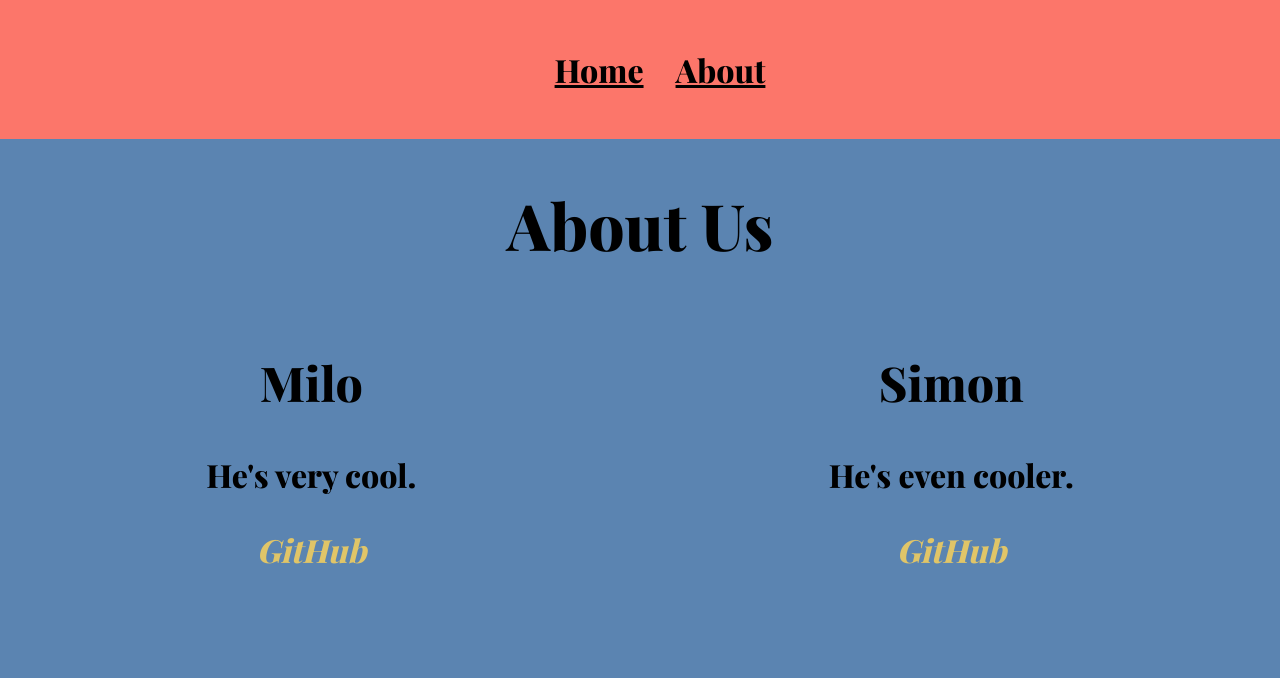
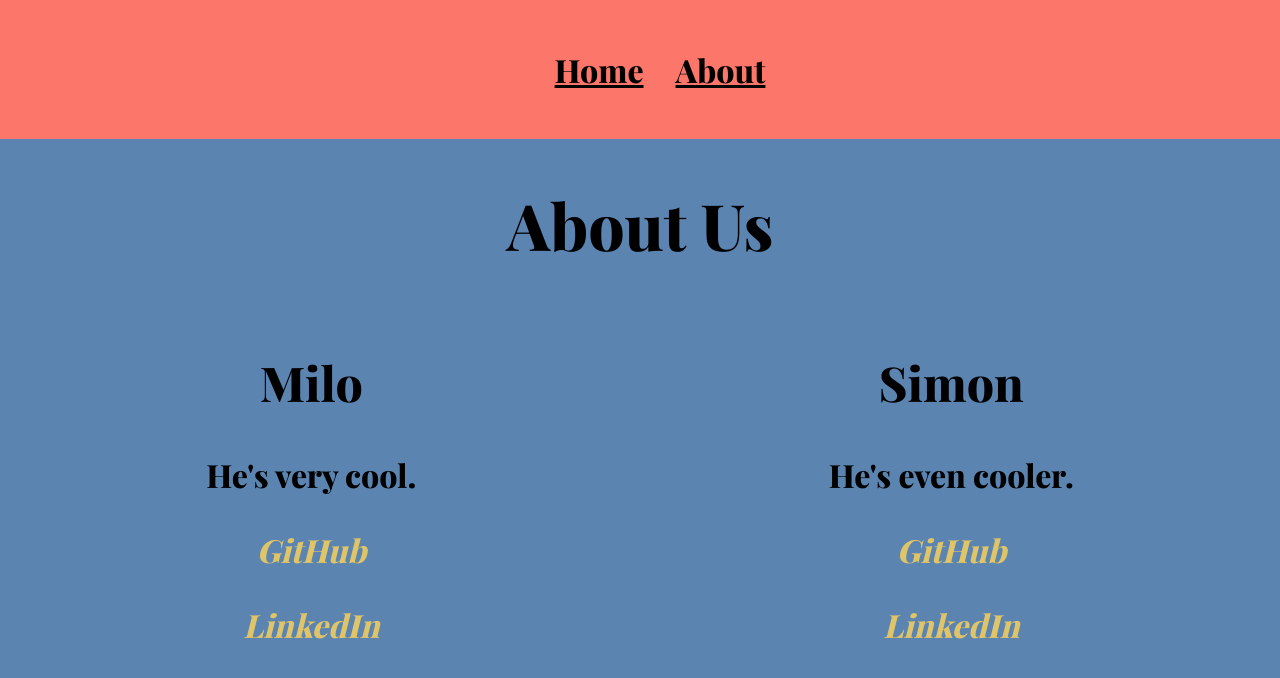
Before and after one commit to sclemson/Crunch, a React (Create React App) app: page /about in a window 1280 px wide. Shown: the top 678 px of the page. Built offline with nearby package versions, Linux system fonts and the light colour scheme; a web font is replaced by a local one.

Commit message:
cleaned up code a bit

```diff
--- a/src/components/About.js
+++ b/src/components/About.js
@@ -17,6 +17,15 @@ const About = () => {
               GitHub
             </a>
           </p>
+          <p>
+            <a
+              href="https://www.linkedin.com/in/milo-bedini-794787154/"
+              target="_blank"
+              rel="noreferrer"
+            >
+              LinkedIn
+            </a>
+          </p>
         </div>
         <div>
           <h2>Simon</h2>
@@ -30,6 +39,15 @@ const About = () => {
               GitHub
             </a>
           </p>
+          <p>
+            <a
+              href="https://www.linkedin.com/in/simon-clemson-067142205/"
+              target="_blank"
+              rel="noreferrer"
+            >
+              LinkedIn
+            </a>
+          </p>
         </div>
       </div>
     </div>
--- a/src/components/DateFact.js
+++ b/src/components/DateFact.js
@@ -9,7 +9,6 @@ const DateFact = ({ finalDay, finalMonth }) => {
     const getDateFactFromApi = async () => {
       try {
         const response = await axios.get(dateUrl)
-        console.log(response.data)
         setDateTrivia(response.data)
       } catch (err) {
         console.log(err)
--- a/src/components/MathFact.js
+++ b/src/components/MathFact.js
@@ -6,11 +6,9 @@ const MathFact = ({ finalMath }) => {
   const mathUrl = `http://numbersapi.com/${finalMath}/math`
   const [mathTrivia, setMathTrivia] = useState("")
   useEffect(() => {
-    // console.log(userMath)
     const getMathFactFromApi = async () => {
       try {
         const response = await axios.get(mathUrl)
-        // console.log(response.data)
         setMathTrivia(response.data)
       } catch (err) {
         console.log(err)
--- a/src/components/MathForm.js
+++ b/src/components/MathForm.js
@@ -12,7 +12,6 @@ const MathForm = () => {
 
   const handleSubmit = (event) => {
     event.preventDefault()
-    // console.log("adding", userMath)
     setFinalMath(userMath)
   }
 
--- a/src/components/NumberFact.js
+++ b/src/components/NumberFact.js
@@ -9,7 +9,6 @@ const NumberFact = ({ finalNumber }) => {
     const getNumberFactFromApi = async () => {
       try {
         const response = await axios.get(numberUrl)
-        // console.log(response.data)
         setNumberTrivia(response.data)
       } catch (err) {
         console.log(err)
--- a/src/components/NumberForm.js
+++ b/src/components/NumberForm.js
@@ -12,7 +12,6 @@ const NumberForm = () => {
 
   const handleSubmit = (event) => {
     event.preventDefault()
-    // console.log("adding", userNumber)
     setFinalNumber(userNumber)
   }
   return (
--- a/src/components/YearInput.js
+++ b/src/components/YearInput.js
@@ -12,13 +12,10 @@ const YearInput = ({ addYear }) => {
   }
   const handleSubmit = (event) => {
     event.preventDefault()
-    console.log("adding ", year)
-    // yearsArray.push(year)
     yearsArray = [...yearsArray, year]
     yearsArray.sort(checkNumbers)
     addYear(year)
     setYear("")
-    console.log(yearsArray)
   }
 
   return (
```
Also changed, not shown: src/components/YearReveal.js (+4 -7 lines).
